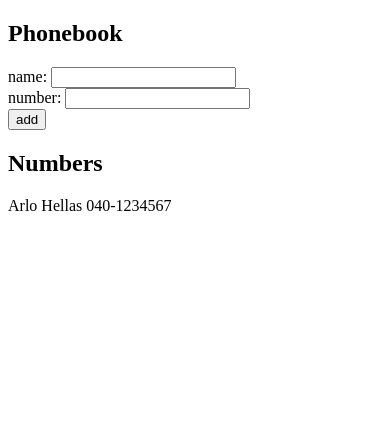
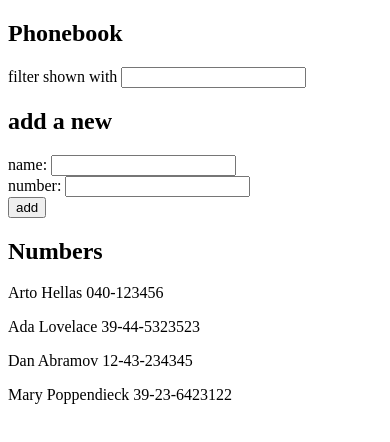
Before and after one commit to neryuuk/fullstack-open, a React (Create React App) app in the folder part2/phonebook/: page / in a window 390 px wide. Shown: the top 442 px of the page. Built offline with nearby package versions, Linux system fonts and the light colour scheme.

Commit message:
2.9*: The Phonebook Step4

```diff
--- a/part2/phonebook/src/App.jsx
+++ b/part2/phonebook/src/App.jsx
@@ -1,9 +1,23 @@
 import { useState } from 'react'
 
 const App = () => {
-  const [persons, setPersons] = useState([{ name: 'Arlo Hellas', number: '040-1234567' }])
+  const [filter, setFilter] = useState('')
+  const [persons, setPersons] = useState([
+    { name: 'Arto Hellas', number: '040-123456', id: 1 },
+    { name: 'Ada Lovelace', number: '39-44-5323523', id: 2 },
+    { name: 'Dan Abramov', number: '12-43-234345', id: 3 },
+    { name: 'Mary Poppendieck', number: '39-23-6423122', id: 4 }
+  ])
+  const [filtered, setFiltered] = useState(persons)
   const [newName, setNewName] = useState('')
   const [newNumber, setNewNumber] = useState('')
+
+  const handleFilter = ({ target }) => {
+    setFilter(target.value)
+    setFiltered(persons.filter(person => {
+      return person.name.toLowerCase().includes(target.value.toLowerCase())
+    }))
+  }
 
   const handleNewName = ({ target }) => {
     setNewName(target.value)
@@ -29,13 +43,15 @@ const App = () => {
 
   return <div>
     <h2>Phonebook</h2>
+    <div>filter shown with <input value={filter} onChange={handleFilter} /></div>
+    <h2>add a new</h2>
     <form>
       <div>name: <input value={newName} onChange={handleNewName} /></div>
       <div>number: <input type='tel' value={newNumber} onChange={handleNewNumber} /></div>
       <div><button onClick={handleAddNewName} type='submit'>add</button></div>
     </form>
     <h2>Numbers</h2>
-    {persons.map(({ name, number }) => <p key={number}>{name} {number}</p>)}
+    {filtered.map(({ name, number }) => <p key={number}>{name} {number}</p>)}
   </div>
 }
 
```
